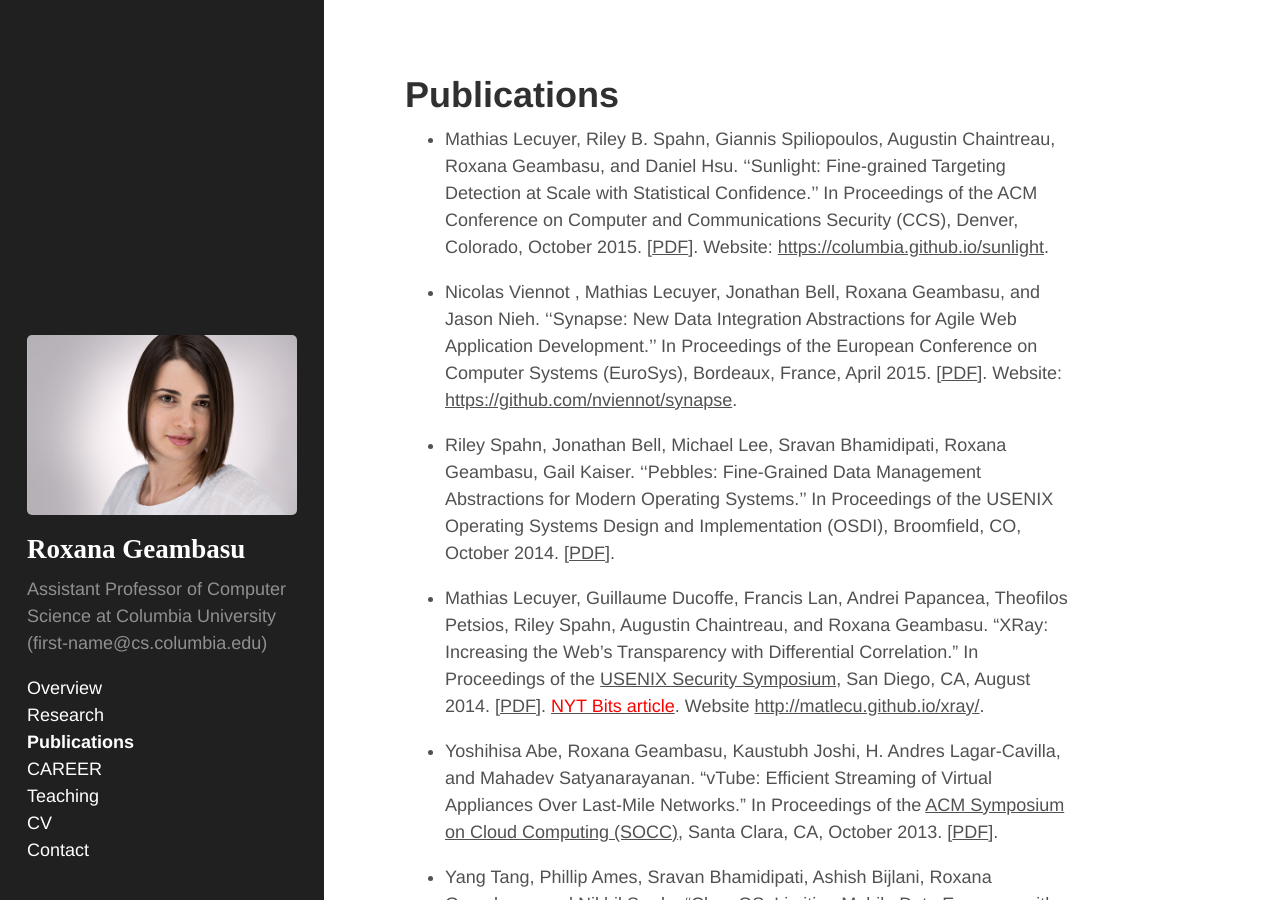
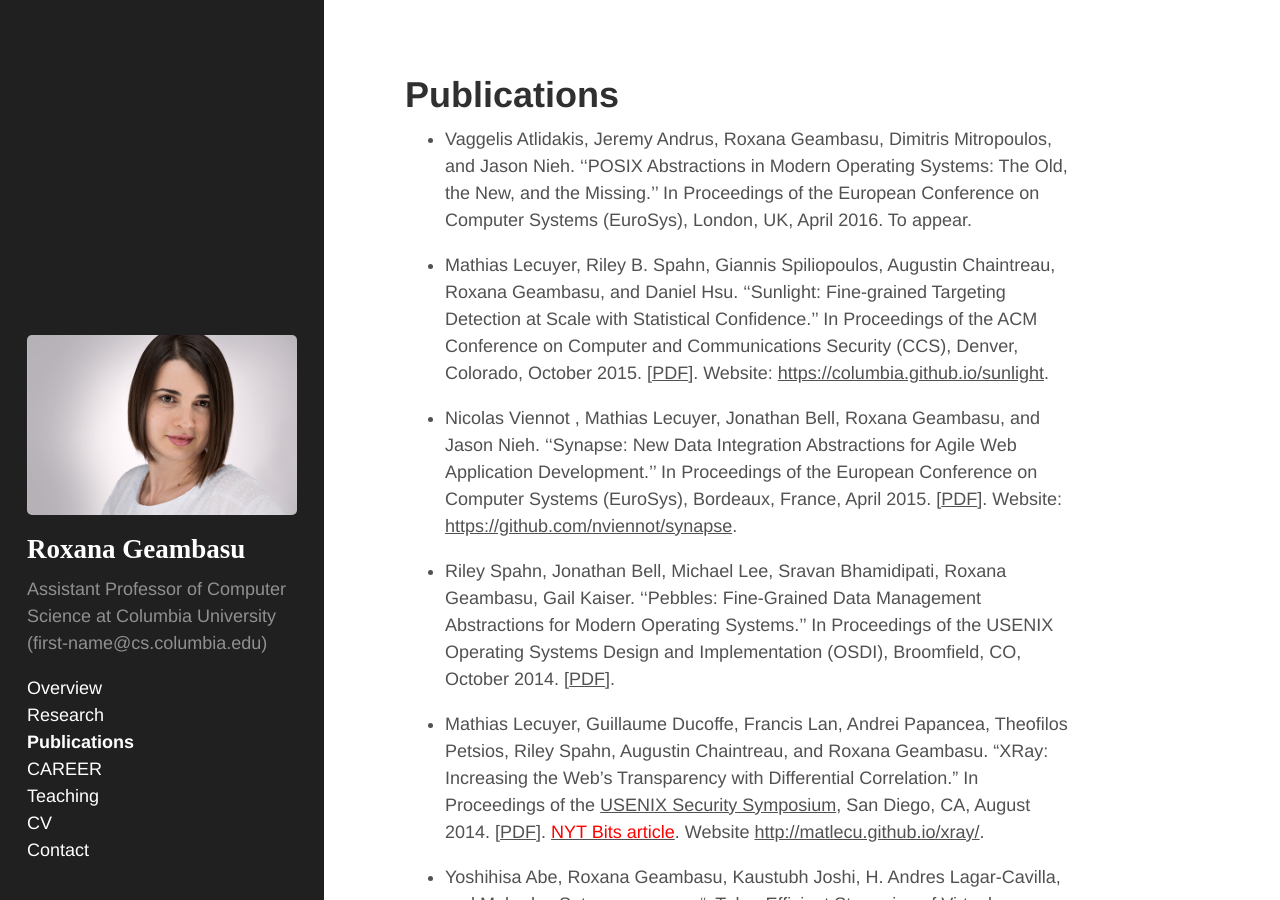
Before and after one commit to roxanageambasu/roxanageambasu.github.io, a Jekyll site: the page built from 02-publications.md, in a window 1280 px wide and 900 px high. Built offline with Jekyll 4.4.1, drawn with Linux system fonts in a browser that asks for light colours; Markdown is read by kramdown in place of the engine named in the settings.

Commit message:
posix abstractions paper

```diff
--- a/02-publications.md
+++ b/02-publications.md
@@ -2,6 +2,11 @@
 layout: page
 title: Publications
 ---
+* Vaggelis Atlidakis, Jeremy Andrus, Roxana Geambasu, Dimitris Mitropoulos, and Jason Nieh.
+  ''POSIX Abstractions in Modern Operating Systems: The Old, the New, and the Missing.''
+  In Proceedings of the European Conference on Computer Systems (EuroSys), London, UK, April 2016.
+  To appear.
+
 * Mathias Lecuyer, Riley B. Spahn, Giannis Spiliopoulos, Augustin Chaintreau, Roxana Geambasu, and Daniel Hsu.
   ''Sunlight: Fine-grained Targeting Detection at Scale with Statistical Confidence.''
   In Proceedings of the ACM Conference on Computer and Communications Security (CCS), Denver, Colorado,
```
